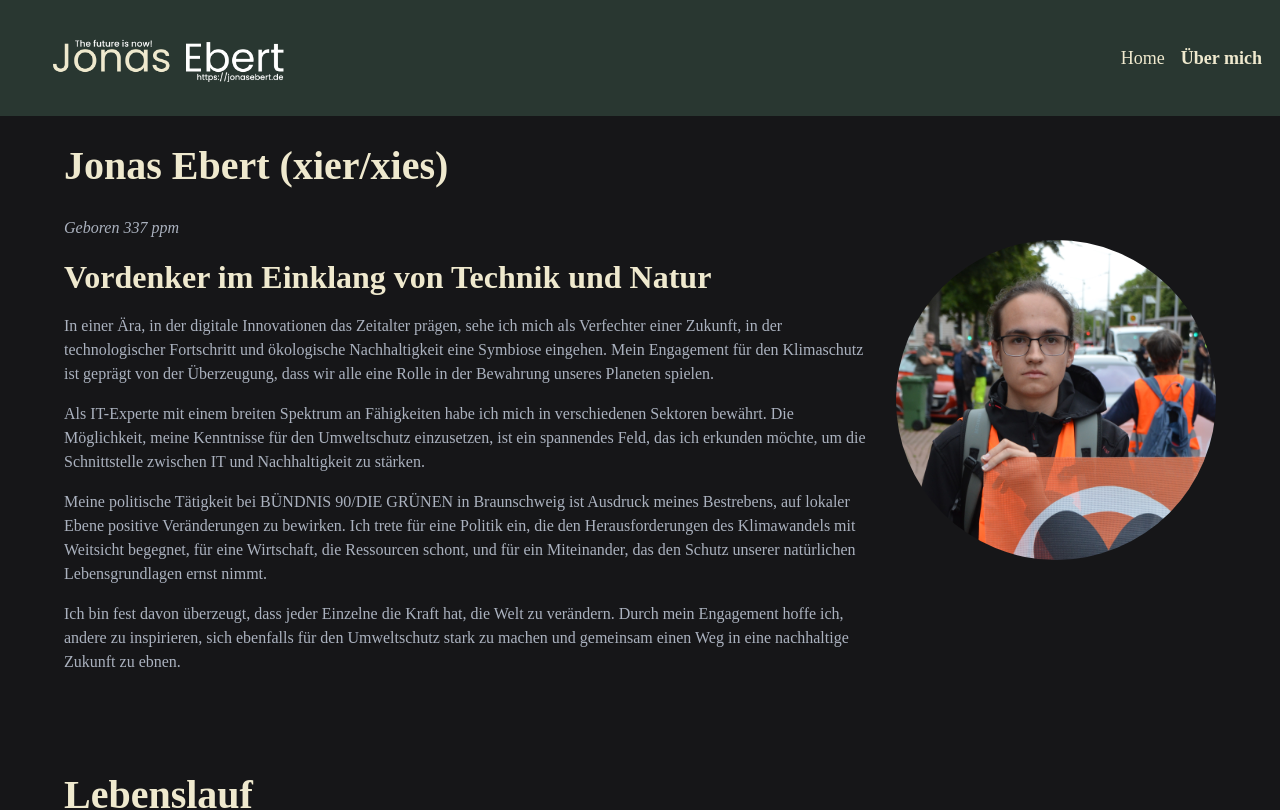
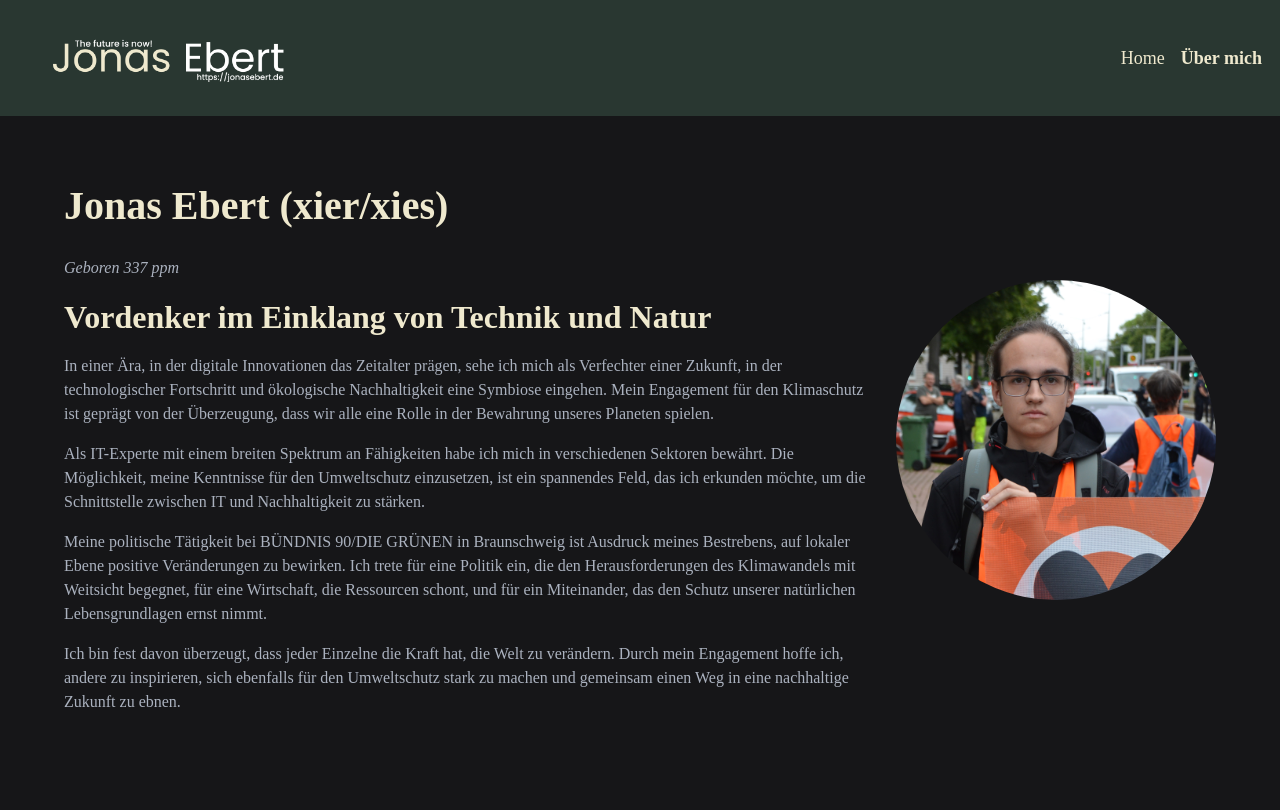
Before and after one commit to jonasebert/jonasebert.de, a SvelteKit app: page /about in a window 1280 px wide. Shown: the top 810 px of the page. Built offline with nearby package versions, Linux system fonts and the light colour scheme; some icons are missing; a web font is replaced by a local one.

Commit message:
Changed padding bottom for header

```diff
--- a/src/routes/+layout.svelte
+++ b/src/routes/+layout.svelte
@@ -48,7 +48,7 @@
 	<title>{pageTitle}</title>
 </svelte:head>
 
-<header>
+<header class="pb-10">
 	<div class={isResponsive ? 'header responsive' : 'header'} id="respHeader">
 		<a href="/home" class="logo">
 			<img src={logo_clear} alt="Logo von {name}" use:contextMenuAction />
```
